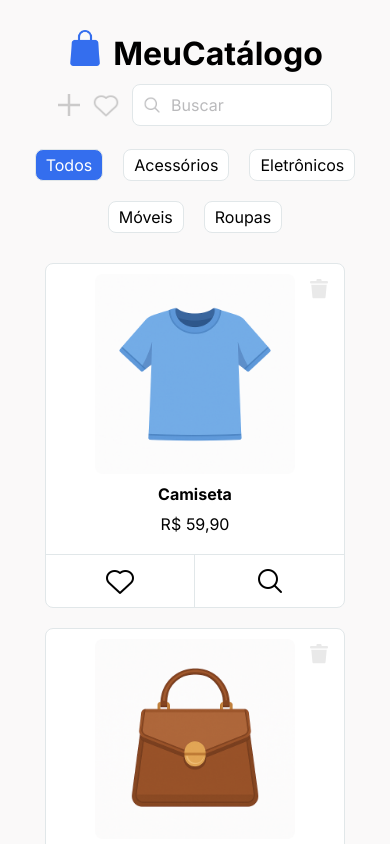
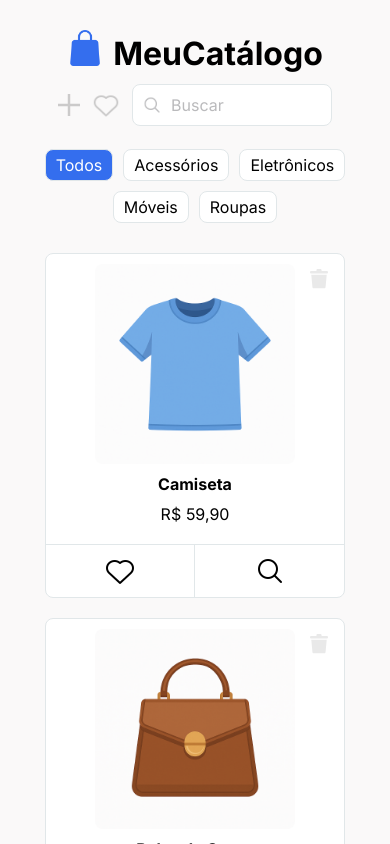
Before and after one commit to jlcambraia/product-catalog-frontend, a Next.js app: page / in a window 390 px wide. Shown: the top 844 px of the page. Built offline with nearby package versions, Linux system fonts and the light colour scheme.

Commit message:
refactor: enhance styles for better responsiveness

```diff
--- a/src/components/CategoryList/CategoryList.module.css
+++ b/src/components/CategoryList/CategoryList.module.css
@@ -11,3 +11,9 @@
 		flex-wrap: wrap;
 	}
 }
+
+@media screen and (max-width: 630px) {
+	.list {
+		gap: 10px;
+	}
+}
--- a/src/components/modals/CreateProductPopup.module.css
+++ b/src/components/modals/CreateProductPopup.module.css
@@ -114,6 +114,12 @@
 	}
 }
 
+@media screen and (max-width: 500px) {
+	.button {
+		right: 0;
+	}
+}
+
 @media screen and (max-width: 490px) {
 	.container {
 		min-width: 300px;
```
Lines whose indentation alone changed are shown as unchanged.
